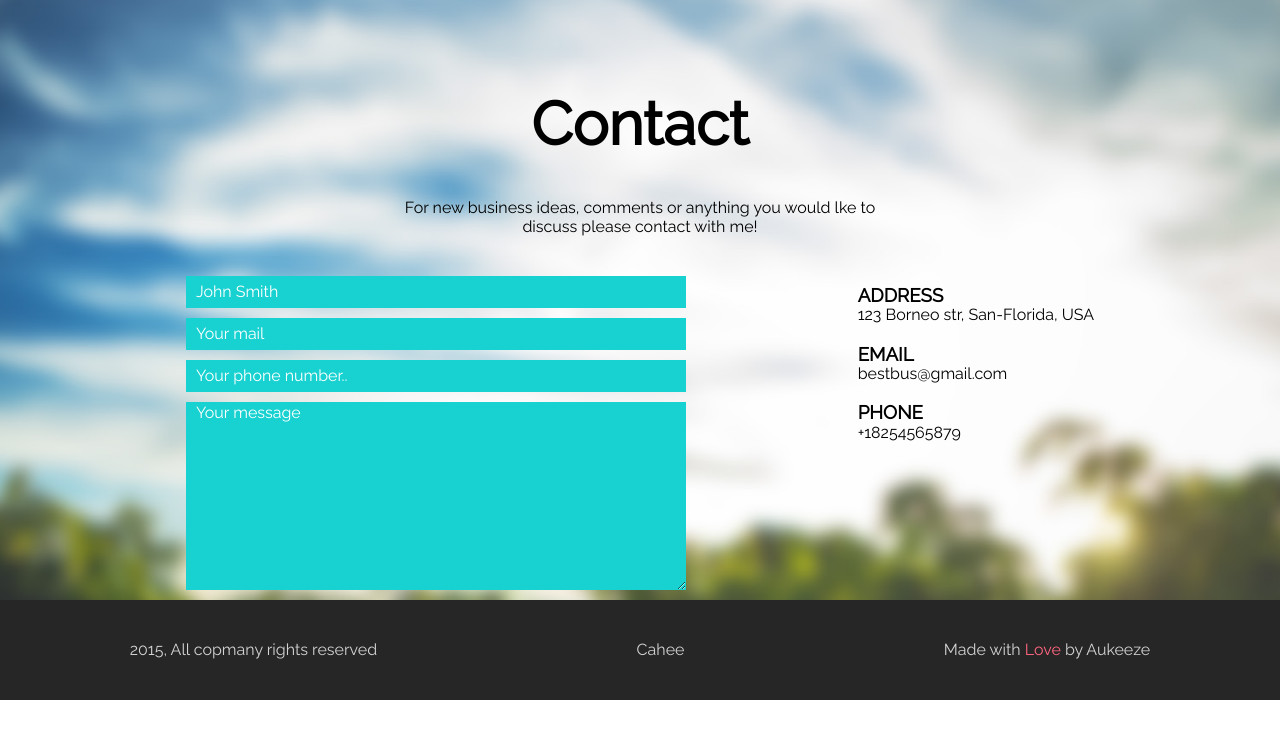
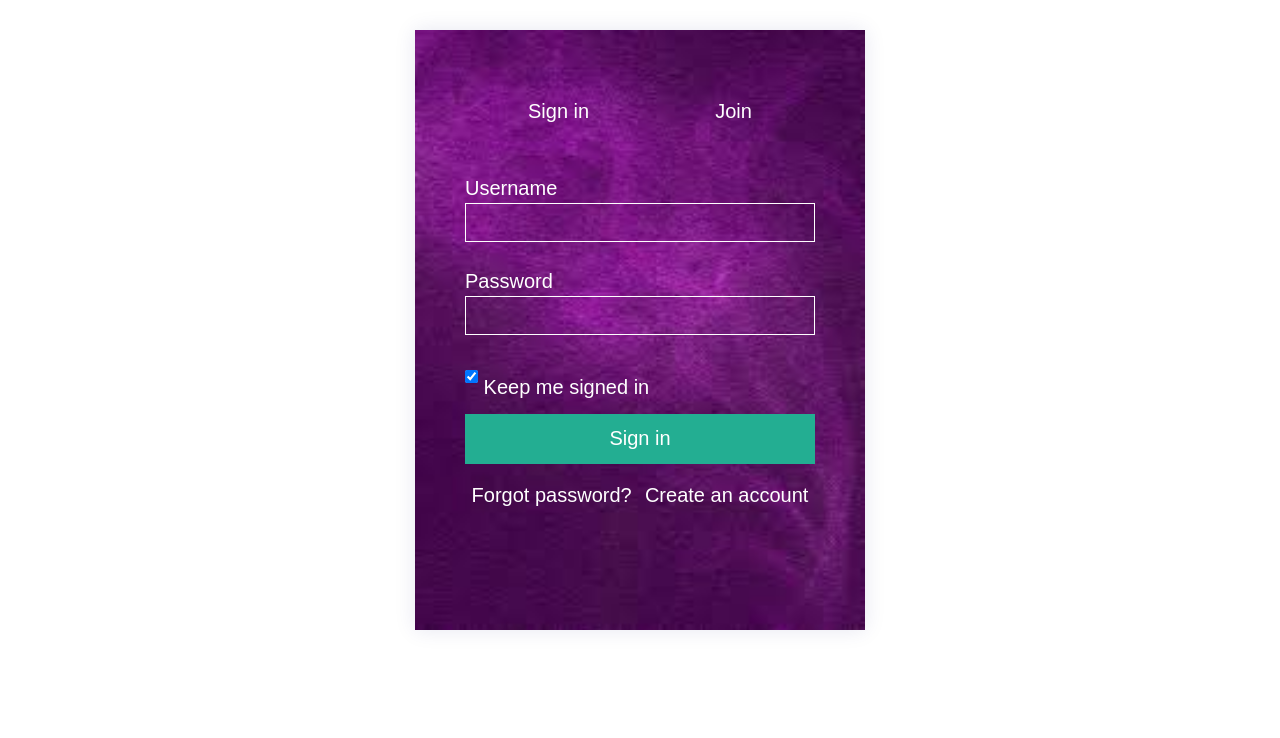
Before and after one commit to AnnaPryma/L12_forms, a plain HTML site: page index.html in a window 1280 px wide. Drawn offline with Linux system fonts and the light colour scheme.

Commit message:
prefinal stage

```diff
--- a/index.html
+++ b/index.html
@@ -3,7 +3,7 @@
   <head>
     <meta charset="UTF-8" />
     <meta name="viewport" content="width=device-width, initial-scale=1.0" />
-    <title>Form1</title>
+    <title>Form2_ Sign in</title>
     <link rel="stylesheet" href="style.css" />
     <link rel="stylesheet" href="normalize.css" />
     <link
@@ -12,49 +12,50 @@
     />
   </head>
   <body>
-    <main>
-      <header>
-        <h1>Contact</h1>
-        <p>
-          For new business ideas, comments or anything you would lke to discuss
-          please contact with me!
-        </p>
-      </header>
-      <div class="container">
-        <form action="" method="get">
-          <div class="form">
+    <div class="form">
+      <div class="sign_form">
+        <ul>
+          <li><a href="#join">Sign in</a></li>
+          <li><a href="#sign">Join</a></li>
+        </ul>
+        <div class="form_body">
+          <div class="form-field">
+            <label for="username">Username</label>
             <input
+              class="input_error"
               type="text"
-              name="name"
-              placeholder="John Smith"
-              width="500"
-              height="50"
+              name="username"
+              minlength="3"
             />
-            <input type="email" name="mail" placeholder="Your mail" />
-            <input type="tel" name="number" placeholder="Your phone number.." />
-            <textarea
-              name=""
-              id=""
-              cols="30"
-              rows="10"
-              placeholder="Your message"
-            ></textarea>
+            <div class="form-error">error</div>
           </div>
-        </form>
-        <div class="cont_info">
-          <h3>ADDRESS</h3>
-          <p>123 Borneo str, San-Florida, USA</p>
-          <h3>EMAIL</h3>
-          <p>bestbus@gmail.com</p>
-          <h3>PHONE</h3>
-          <p>+18254565879</p>
+          <div class="form-field">
+            <label for="password">Password</label>
+            <input
+              class="input_error"
+              type="text"
+              name="password"
+              minlength="3"
+            />
+            <div class="form-error">error</div>
+          </div>
+          <div class="keep">
+            <input type="checkbox" checked name="keep" />
+            <label for="keep">Keep me signed in</label>
+          </div>
+          <button type="submit">Sign in</button>
         </div>
       </div>
-    </main>
-    <footer>
-      <div class="company_rights">2015, All copmany rights reserved</div>
-      <div class="logo">Cahee</div>
-      <div class="producer">Made with <span>Love </span> by Aukeeze</div>
-    </footer>
+      <div class="add_info">
+        <ul>
+          <li>
+            <a href="#"><span>Forgot password?</span></a>
+          </li>
+          <li>
+            <a href="#"><span>Create an account</span></a>
+          </li>
+        </ul>
+      </div>
+    </div>
   </body>
 </html>
--- a/style.css
+++ b/style.css
@@ -1,73 +1,77 @@
-body {
-  font-family: "Raleway", serif;
+.form {
+  width: 350px;
+  height: 500px;
+  background-color: violet;
+  margin: 30px auto;
+  padding: 50px;
+  font-family: Arial, "Helvetica Neue", Helvetica, sans-serif;
+  font-size: 20px;
+  color: white;
+  background-image: url(/L12_forms/images.jpg);
+  background-size: cover;
+  box-shadow: 0 0 20px rgba(2, 4, 120, 0.1);
 }
-main {
-  height: 500px;
-  background-image: url(images/001.jpg);
-  background-size: cover;
-  padding: 50px 100px;
+ul li {
+  list-style: none;
 }
-header {
-  margin-bottom: 30px;
-}
-header h1 {
-  text-align: center;
-  font-size: 60px;
-  font-weight: 800;
-}
-.container {
+ul {
   display: flex;
   justify-content: space-around;
-  align-items: flex-start;
+  padding-left: 0;
 }
-header p {
-  display: block;
-  text-align: center;
-  width: 500px;
-  margin: 0 auto;
+ul li a {
+  color: white;
+  text-decoration: none;
 }
-.form {
+ul li a:active {
+  text-decoration: underline;
+  text-decoration-color: tomato;
+}
+.form_body {
+  margin-top: 50px;
+}
+.form-field {
   display: flex;
   flex-direction: column;
-  width: 500px;
+  margin-bottom: 10px;
 }
-.form input {
-  background-color: #18d1d1;
-  color: white;
-  display: block;
-  margin-top: 10px;
-  border: none;
+input {
+  background-color: transparent;
+  border: 1px solid white;
+  height: 35px;
+}
+.form-field label {
   line-height: 30px;
-  padding-left: 10px;
 }
-.form ::placeholder {
-  color: white;
+.form-error {
+  color: red;
+  visibility: hidden;
+  font-size: 12px;
+}
+.form-field .input_error:invalid + .form-error {
+  visibility: visible;
+}
+.form-field .input:focus {
+  border: 1px solid navy;
 }
 
-.form textarea {
-  background-color: #18d1d1;
-  color: white;
-  display: block;
-  margin-top: 10px;
-  border: none;
-
-  padding-left: 10px;
+.keep {
+  margin-bottom: 30px;
+  height: 25px;
 }
 
-.cont_info h3 {
-  margin-bottom: 0;
+button {
+  width: 350px;
+  color: white;
+  background-color: #23ae92;
+  border: none;
+  height: 50px;
 }
-.cont_info p {
-  margin-top: 0;
-}
-footer {
-  background-color: #262626;
-  color: lightgray;
+.add info {
   display: flex;
   justify-content: space-around;
-  align-items: center;
-  height: 100px;
+  font-size: 10px;
 }
-footer span {
-  color: rgb(255, 102, 128);
+.add info span {
+  font-size: 10px;
 }
```
Also changed, not shown: images.jpg (added).
